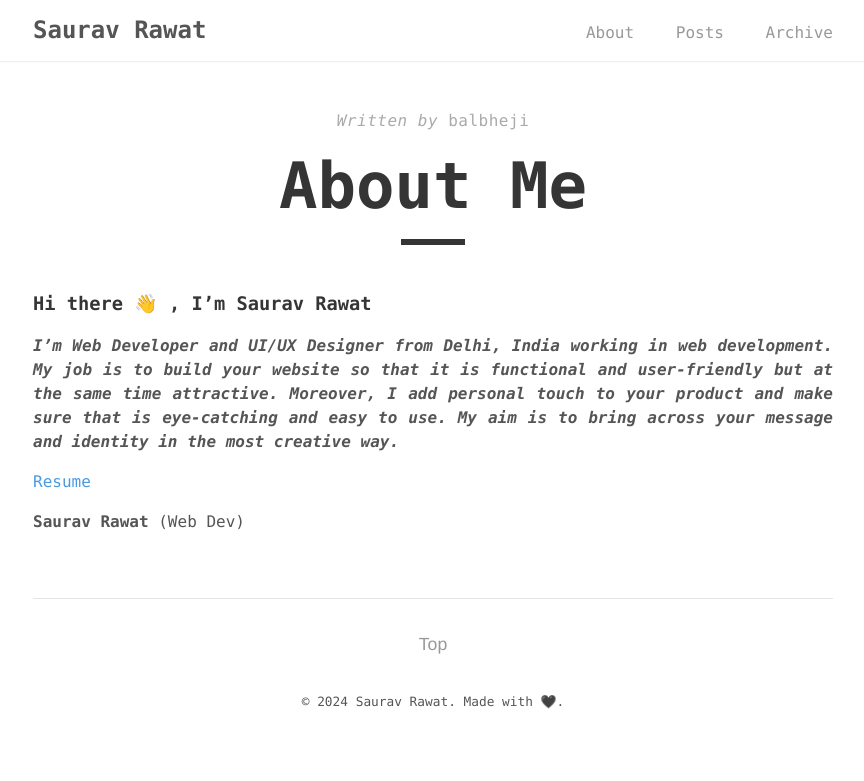
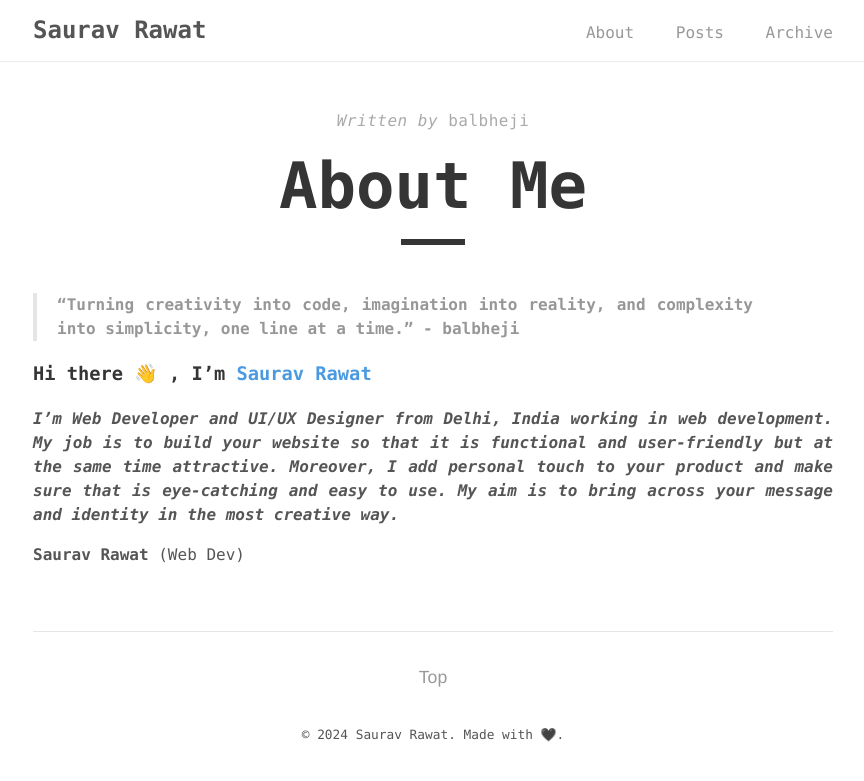
Before and after one commit to SauRavRwT/blog, a Jekyll site: the page built from _pages/about.md, in a window 1280 px wide. Shown: the top 781 px of the page, without its empty margins (207-1071 px from the left). Built offline with Jekyll 4.4.1, drawn with Linux system fonts in a browser that asks for light colours; comment, search, counter and statistics services are not loaded.

Commit message:
About updated and resume removed...

```diff
--- a/_pages/about.md
+++ b/_pages/about.md
@@ -7,10 +7,10 @@ comments: false
 permalink: /about/
 ---
 
-### Hi there 👋 , I'm   Saurav Rawat
+> **"Turning creativity into code, imagination into reality, and complexity into simplicity, one line at a time." - balbheji**
+
+### Hi there 👋 , I'm   [Saurav Rawat](http://sauravrwt.github.io/)
 
 **_I'm Web Developer and UI/UX Designer from Delhi, India working in web development. My job is to build your website so that it is functional and user-friendly but at the same time attractive. Moreover, I add personal touch to your product and make sure that is eye-catching and easy to use. My aim is to bring across your message and identity in the most creative way._**
 
-[Resume](../files/cv/cv.pdf)
-
 **Saurav Rawat** (Web Dev)
```
Also changed, not shown: 1 other file.
